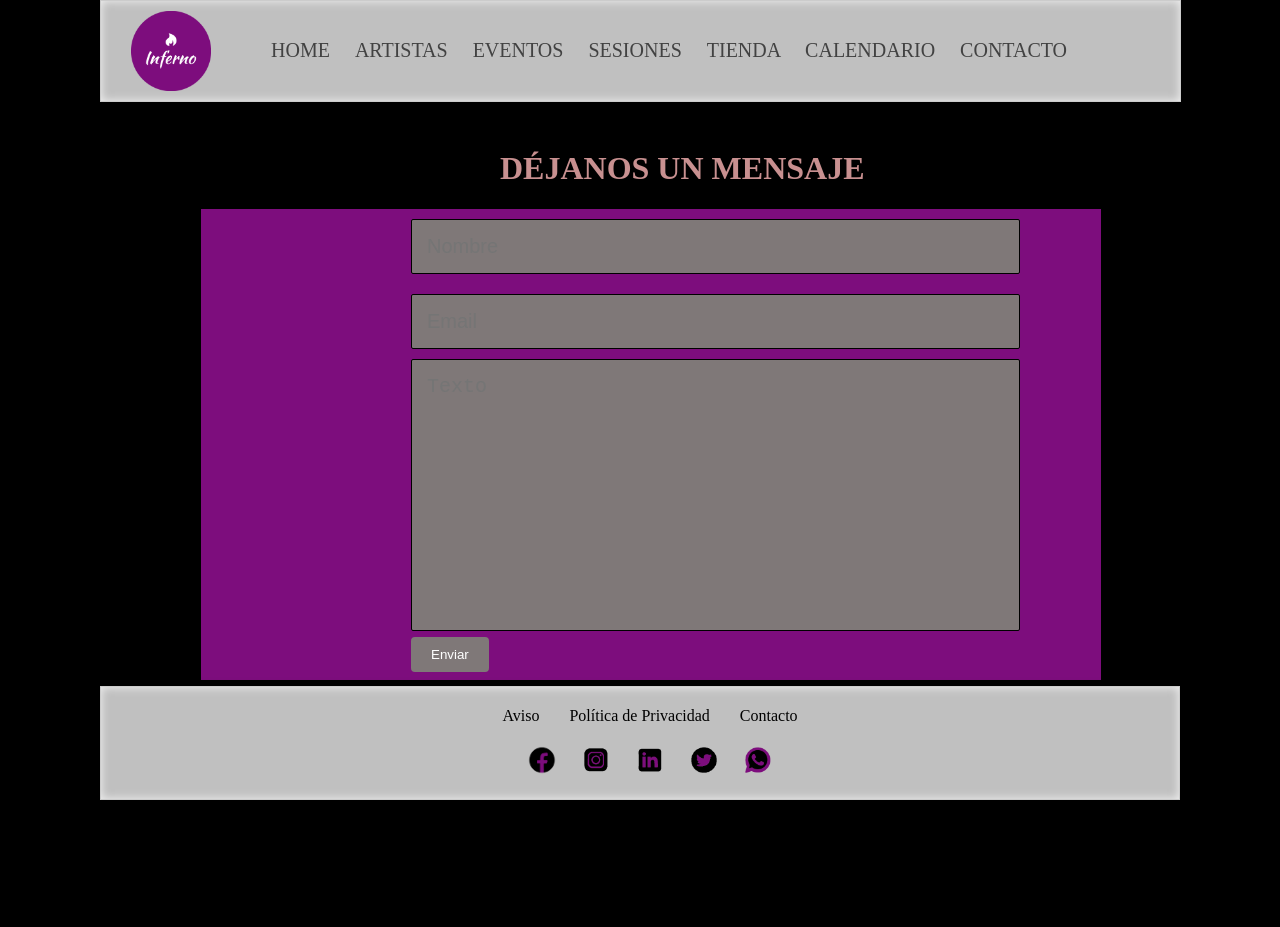
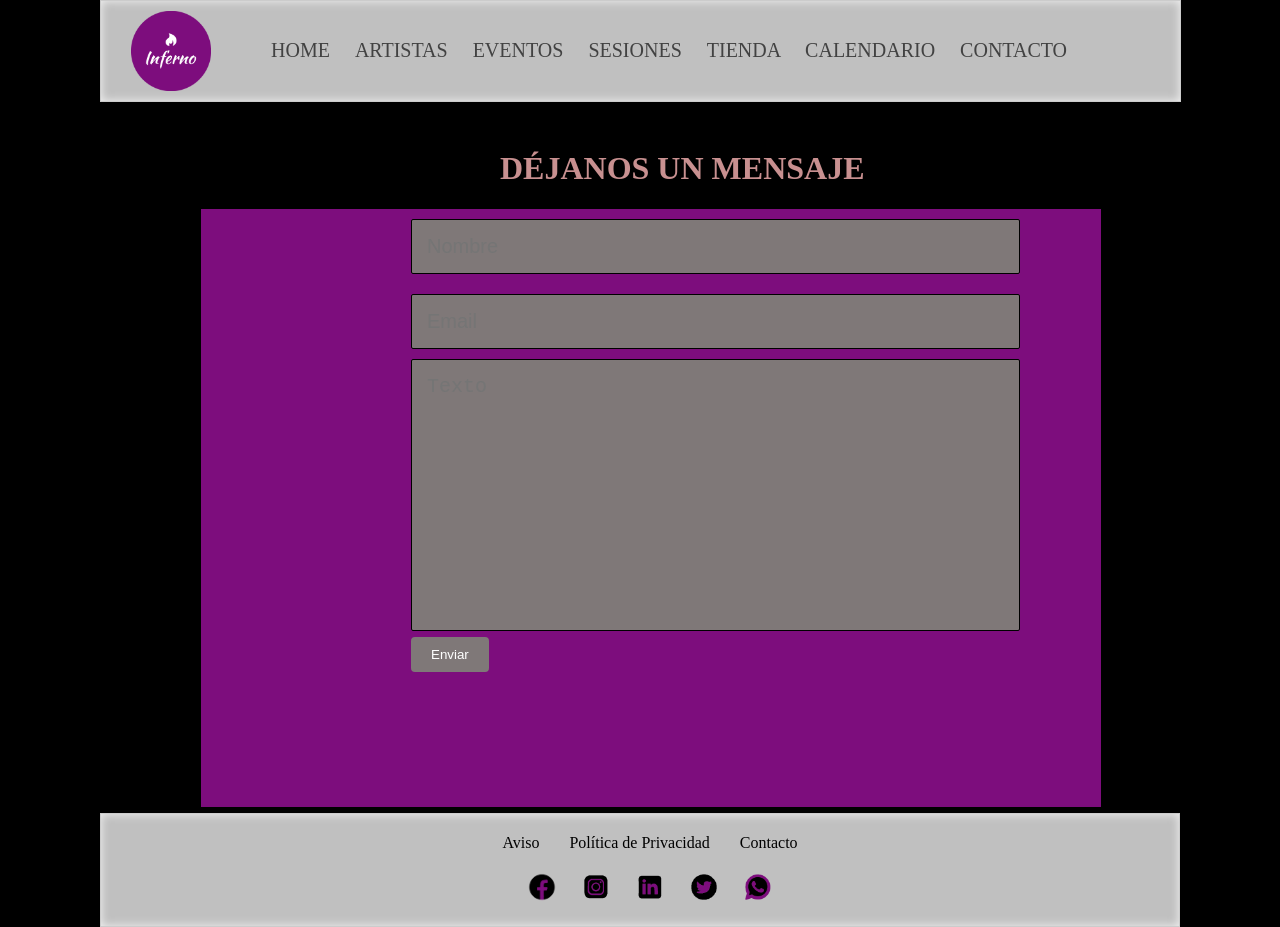
Before and after one commit to PedroCaaveiro/Trabajos, a plain HTML site: page WEB/contacto.html in a window 1280 px wide. Before the commit the page ends 800 px from the top, so only its background shows below. Drawn offline with Linux system fonts and the light colour scheme.

Commit message:
cambio pagina contacto

```diff
--- a/WEB/css/pantalla.css
+++ b/WEB/css/pantalla.css
@@ -552,7 +552,7 @@
 
     contenedorContacto {
         width: 1080px;
-        height: 800px;
+        height: 927px;
     }
 
     contenedorContacto h1 {
@@ -611,7 +611,7 @@
     /******* FORMULARIO********/
     .cajaFormulario {
         width: 900px;
-        height: 900px;
+        height: 650px;
         margin-left: 100px;
 
     }
```
